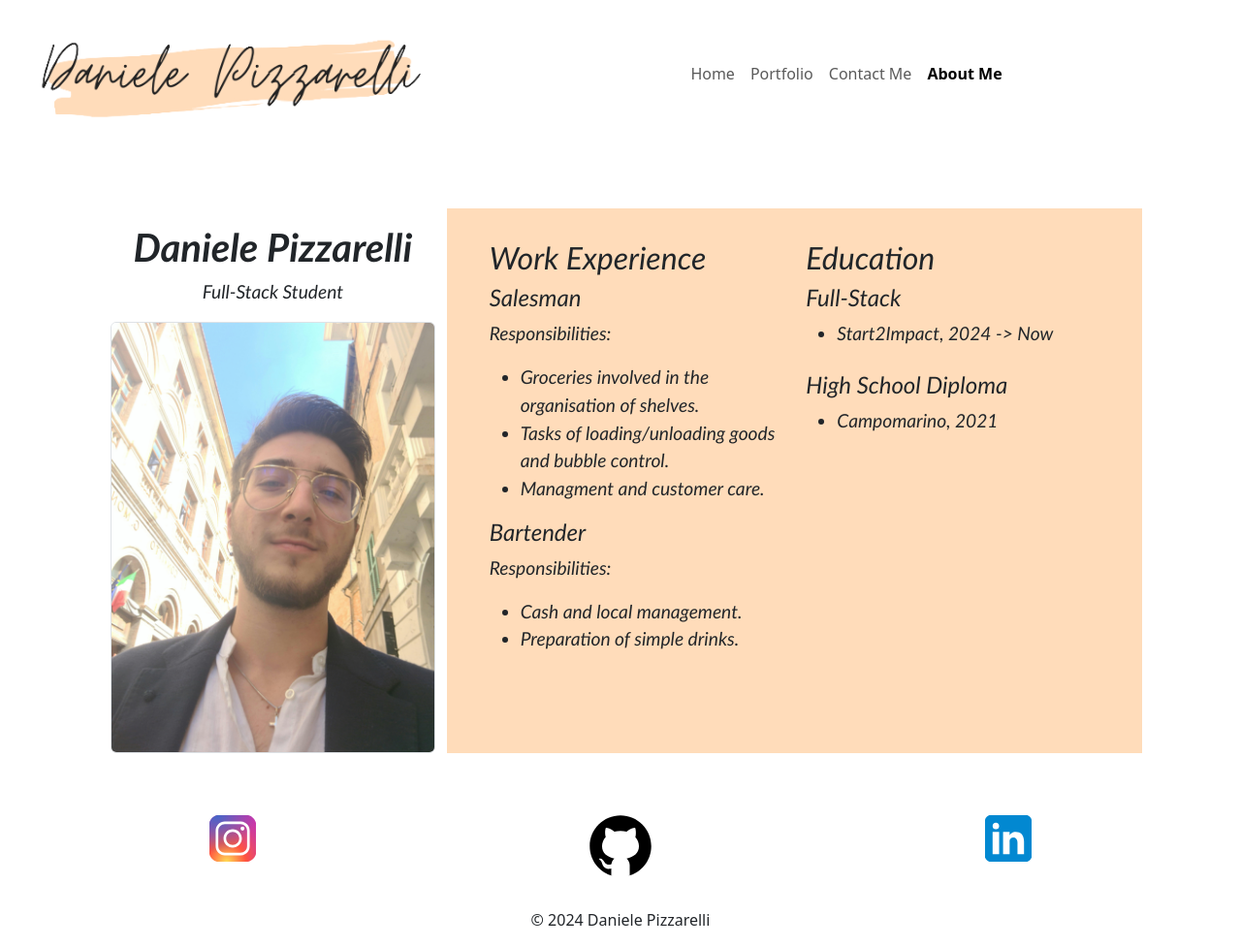
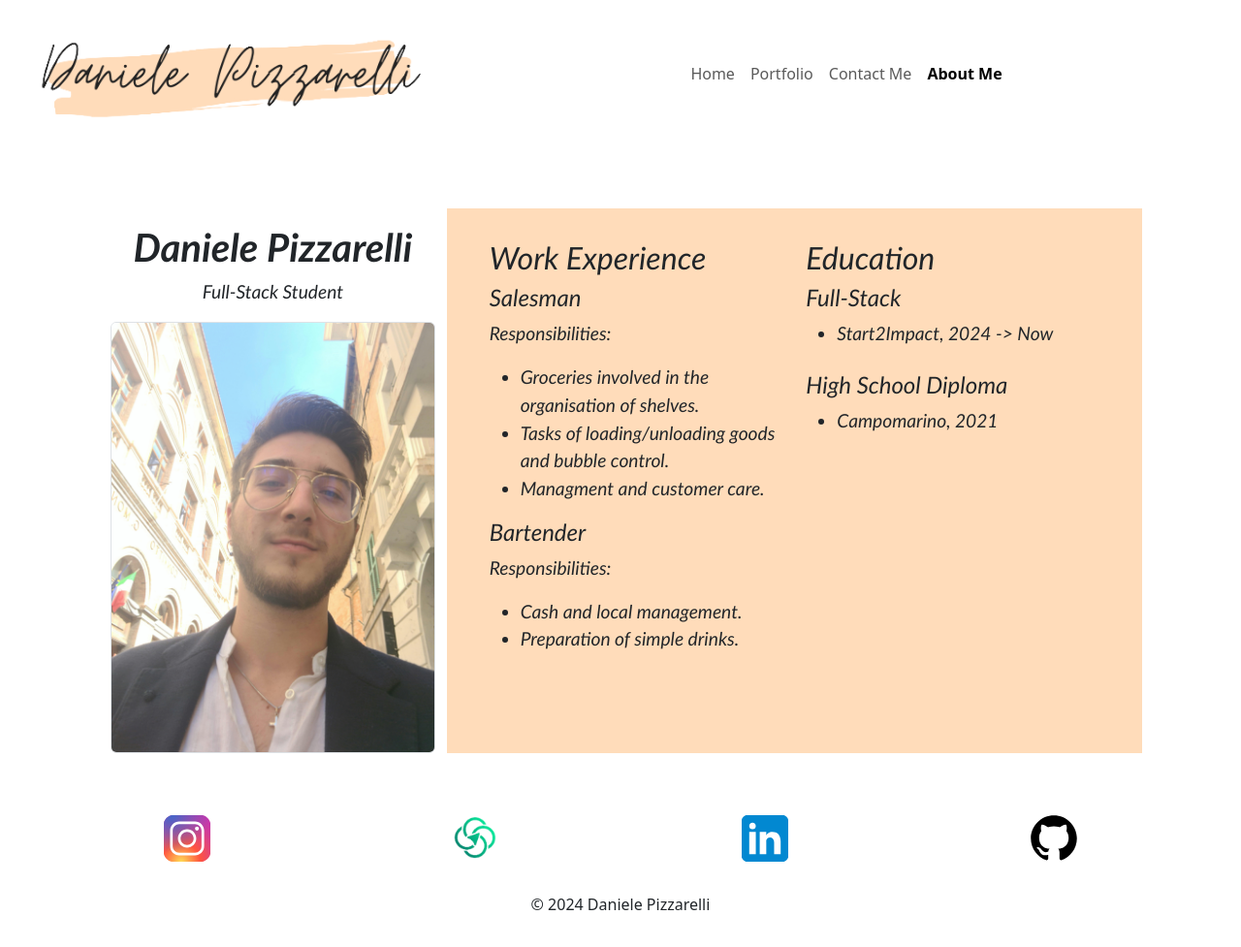
Before and after one commit to xD4niii/Portfolio, a plain HTML site: page curriculum/index.html in a window 1280 px wide. Shown: the whole page at 97% size. Drawn offline with nearby package versions, Linux system fonts and the light colour scheme.

Commit message:
Fix footer

```diff
--- a/curriculum/index.html
+++ b/curriculum/index.html
@@ -7,10 +7,10 @@
     <meta property="og:title" content="Daniele's Portfolio">
     <meta property="og:type" content="website">
     <meta property="og:description" content="My personal website.">
-    <meta property="og:url" content="https://xD4niii.github.io">
+    <meta property="og:url" content="https://danielepizzarelli.netlify.app">
     <meta property="og:image" content="https://raw.githubusercontent.com/xD4niii/xD4niii.github.io/main/assets/img/favicon/apple-touch-icon.png">
-    <meta property="og:image:width" content="1307">
-    <meta property="og:image:height" content="525">
+    <meta property="og:image:width" content="1200">
+    <meta property="og:image:height" content="630">
     <link href="https://cdn.jsdelivr.net/npm/bootstrap@5.3.3/dist/css/bootstrap.min.css" rel="stylesheet" integrity="sha384-QWTKZyjpPEjISv5WaRU9OFeRpok6YctnYmDr5pNlyT2bRjXh0JMhjY6hW+ALEwIH" crossorigin="anonymous">
     <script src="https://cdn.jsdelivr.net/npm/@popperjs/core@2.11.8/dist/umd/popper.min.js" integrity="sha384-I7E8VVD/ismYTF4hNIPjVp/Zjvgyol6VFvRkX/vR+Vc4jQkC+hVqc2pM8ODewa9r" crossorigin="anonymous"></script>
     <script src="https://cdn.jsdelivr.net/npm/bootstrap@5.3.3/dist/js/bootstrap.min.js" integrity="sha384-0pUGZvbkm6XF6gxjEnlmuGrJXVbNuzT9qBBavbLwCsOGabYfZo0T0to5eqruptLy" crossorigin="anonymous"></script>
@@ -96,9 +96,10 @@
         <div class="container-fluid">
           <div class="row">
             <div class="col-12 m-0 d-flex justify-content-around">
-            <a href="https://www.instagram.com/_danielepizzarelli_/" target="_blank"><img src="/assets/img/icone social/instagram/instagram-48.svg" alt="Instagram"></a>
-              <a href="https://github.com/xD4niii" target="_blank"><img src="/assets/img/icone social/github/github-64.svg" alt="Github"></a>
-              <a href="https://www.linkedin.com/in/daniele-pizzarelli-92b347307/" target="_blank"><img src="/assets/img/icone social/linkedin/linkedin-48.svg" alt="Linkedin"></a>
+                <a href="https://www.instagram.com/_danielepizzarelli_/" target="_blank"><img src="/assets/img/icone social/instagram/instagram-48.svg" alt="Instagram"></a>
+                <a href="https://talent.start2impact.it/profile/daniele-pizzarelli-7b594c53-dbc7-467e-ae67-2714394ba4cc" target="_blank"><img src="/assets/img/icone social/s2i/start2impact.png" width="48px" height="48px" alt=""></a>
+                <a href="https://www.linkedin.com/in/daniele-pizzarelli-92b347307/" target="_blank"><img src="/assets/img/icone social/linkedin/linkedin-48.svg" alt="Linkedin"></a>
+                <a href="https://github.com/xD4niii" target="_blank"><img src="/assets/img/icone social/github/github-48.svg" alt="Github"></a>
             </div>
           </div>
         </div>
```
Also changed, not shown: contact_me/index.html (+5 -4 lines), portfolio/index.html (+6 -5 lines).
